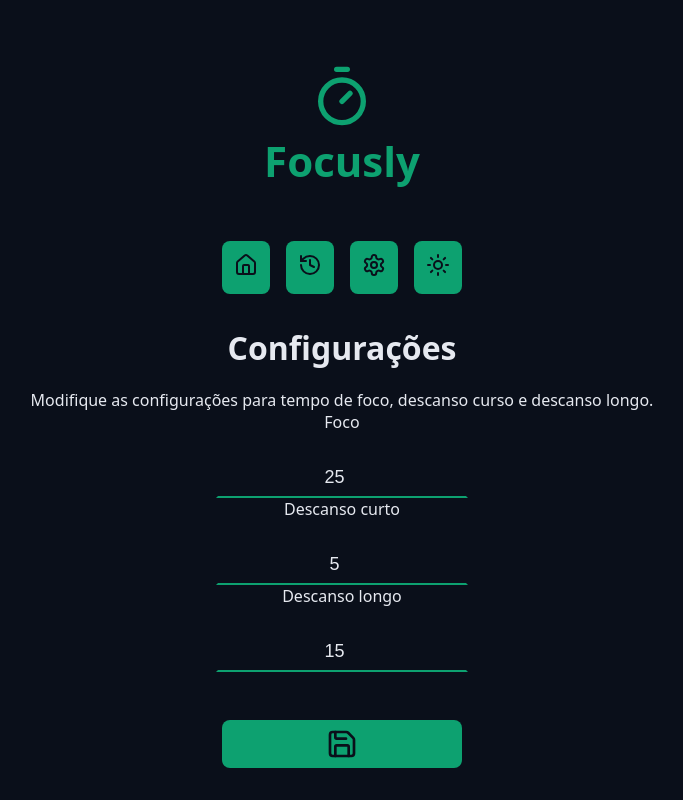
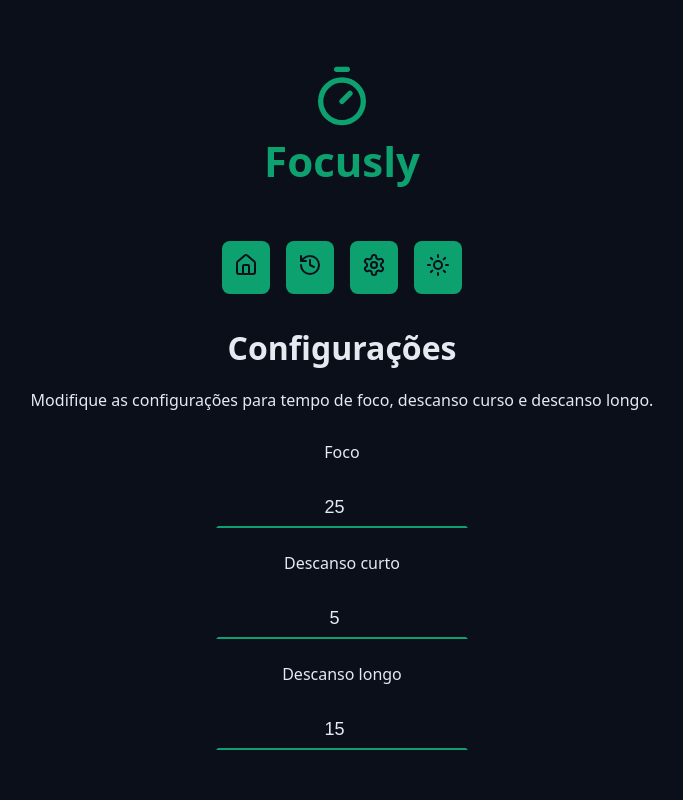
Before and after one commit to dougcarvalho92/pomodoro, a React (Vite) app: page /settings in a window 1280 px wide. Shown: the top 800 px of the page, without its empty margins (298-981 px from the left). Built offline with nearby package versions, Linux system fonts and the light colour scheme.

Commit message:
refactor: Update Container usage in Home and Settings pages; replace div with Container component and enhance form structure

```diff
--- a/src/components/Container/styles.module.css
+++ b/src/components/Container/styles.module.css
@@ -6,7 +6,7 @@
   max-width: 98rem;
   margin: 0 auto;
 }
-.container * {
+.container {
   place-items: center;
 }
 .content {
--- a/src/pages/Home.tsx
+++ b/src/pages/Home.tsx
@@ -1,11 +1,12 @@
+import Container from "../components/Container";
 import CountDown from "../components/CountDown";
 import TaskForm from "../components/TaskForm";
 
 export default function Home() {
   return (
-    <div className='Home'>
+    <Container>
       <CountDown />
       <TaskForm />
-    </div>
+    </Container>
   );
 }
--- a/src/pages/Settings/index.tsx
+++ b/src/pages/Settings/index.tsx
@@ -5,6 +5,7 @@ import Button from "../../components/Button";
 import Container from "../../components/Container";
 import Heading from "../../components/Heading";
 
+import Form from "../../components/Form";
 import Input from "../../components/Input";
 import { APP_NAME } from "../../constants";
 import { useTaskContext } from "../../contexts/TaskContext/useTaskContext";
@@ -68,13 +69,12 @@ export function Settings() {
     <Container>
       <Heading>Configurações</Heading>
 
-      <p style={{ textAlign: "center" }}>
+      <p style={{ textAlign: "center", marginBottom: 30 }}>
         Modifique as configurações para tempo de foco, descanso curso e descanso
         longo.
       </p>
 
-      <form onSubmit={handleSaveSettings} action='' className='form'>
-        <div className='formRow'>
+      <Form onSubmit={handleSaveSettings} action=''>
         <Input
           id='workTime'
           label='Foco'
@@ -82,8 +82,7 @@ export function Settings() {
           defaultValue={state.config.workTime}
           type='number'
         />
-        </div>
-        <div className='formRow'>
+
         <Input
           id='shortBreakTime'
           label='Descanso curto'
@@ -91,8 +90,7 @@ export function Settings() {
           defaultValue={state.config.shortBreakTime}
           type='number'
         />
-        </div>
-        <div className='formRow'>
+
         <Input
           id='longBreakTime'
           label='Descanso longo'
@@ -100,15 +98,13 @@ export function Settings() {
           defaultValue={state.config.longBreakTime}
           type='number'
         />
-        </div>
-        <div className='formRow'>
+
         <Button
           icon={<SaveIcon />}
           aria-label='Salvar configurações'
           title='Salvar configurações'
         />
-        </div>
-      </form>
+      </Form>
     </Container>
   );
 }
```
Lines whose indentation alone changed are shown as unchanged.
